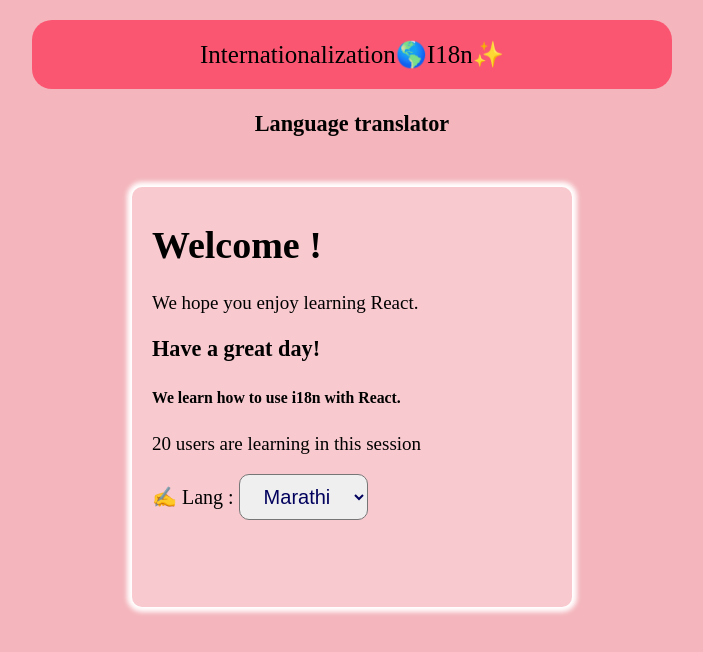
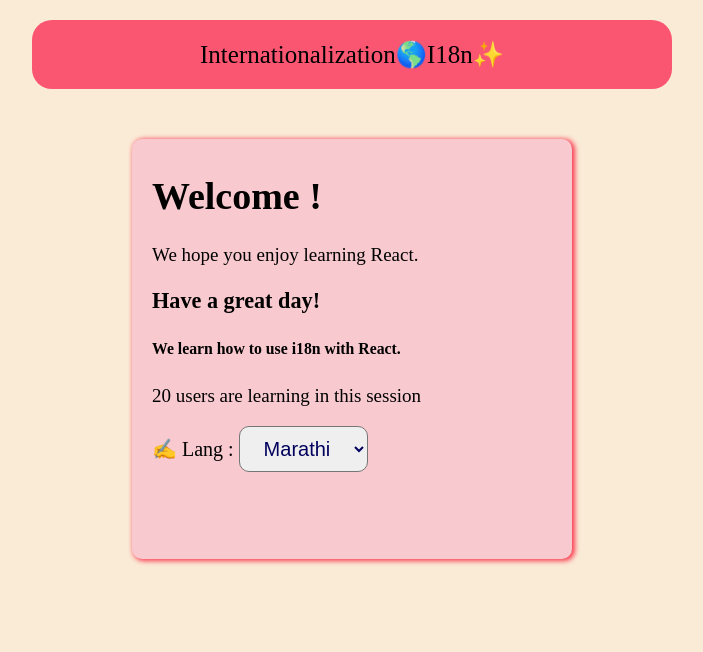
Before and after one commit to shwetapund/react-i18, a React app: page / in a window 1280 px wide. Shown: the whole page, without its empty margins (288-991 px from the left). Built offline with nearby package versions, Linux system fonts and the light colour scheme.

Commit message:
normal changes

```diff
--- a/src/index.css
+++ b/src/index.css
@@ -1,4 +1,4 @@
 body{
-    background-color: rgb(244, 181, 188);
+background-color: antiquewhite;
     font-size:19px;
 }
--- a/src/views/Home/Home.css
+++ b/src/views/Home/Home.css
@@ -1,5 +1,5 @@
 .i18-container{
-    box-shadow:0px 0px 5px 5px white;
+    box-shadow:2px 1px 5px 1px rgb(248, 59, 81);
     border-radius: 10px;
     height: 400px;
     width: 400px;
--- a/src/views/Home/Home.js
+++ b/src/views/Home/Home.js
@@ -13,7 +13,7 @@
     <div className='title-i18n'>
       Internationalization🌎I18n✨
     </div>
-    <h3 className='text-center'>Language translator</h3>
+
     <div className='i18-container'>
 
       <h1>{I18n("welcomeMessage")}</h1>
```
